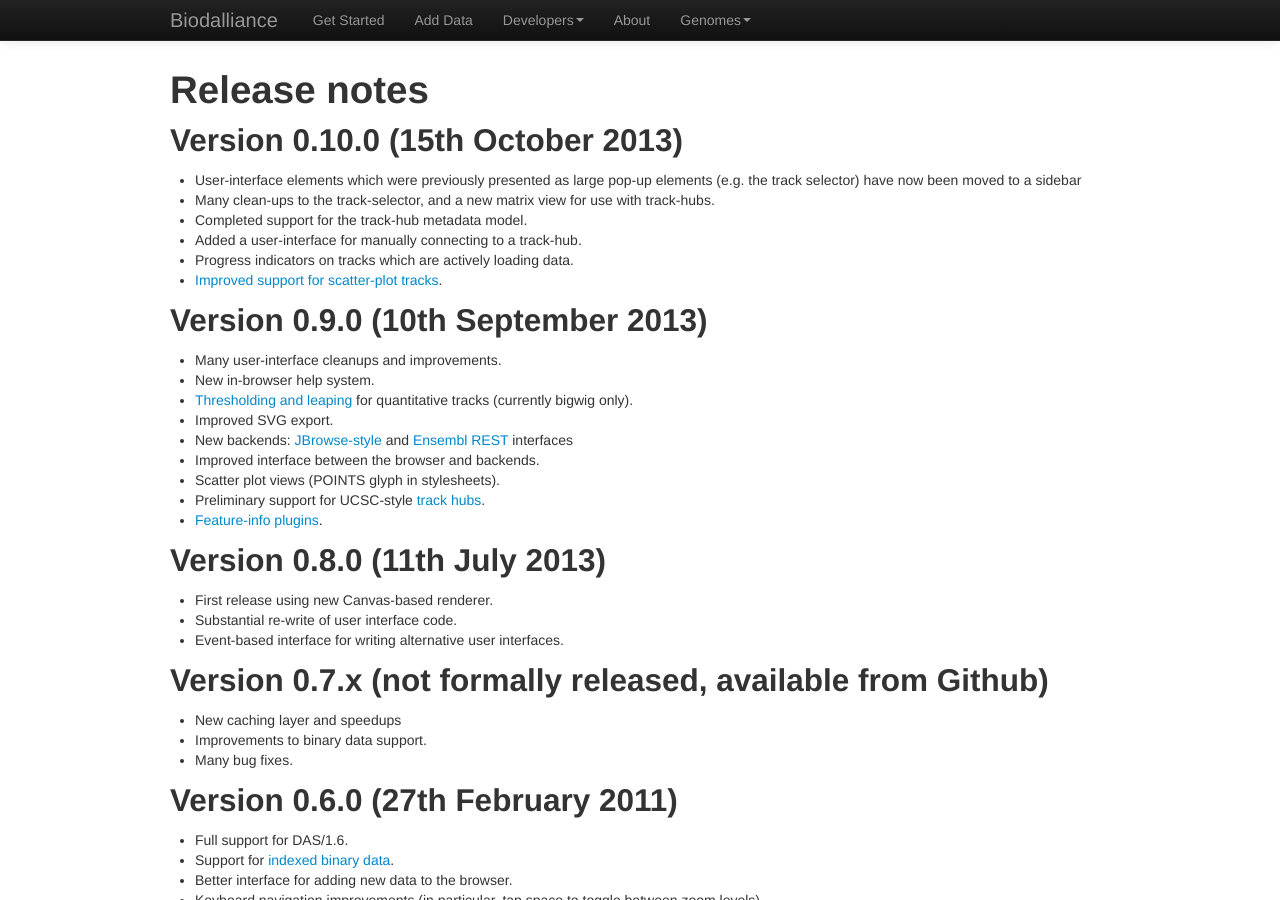
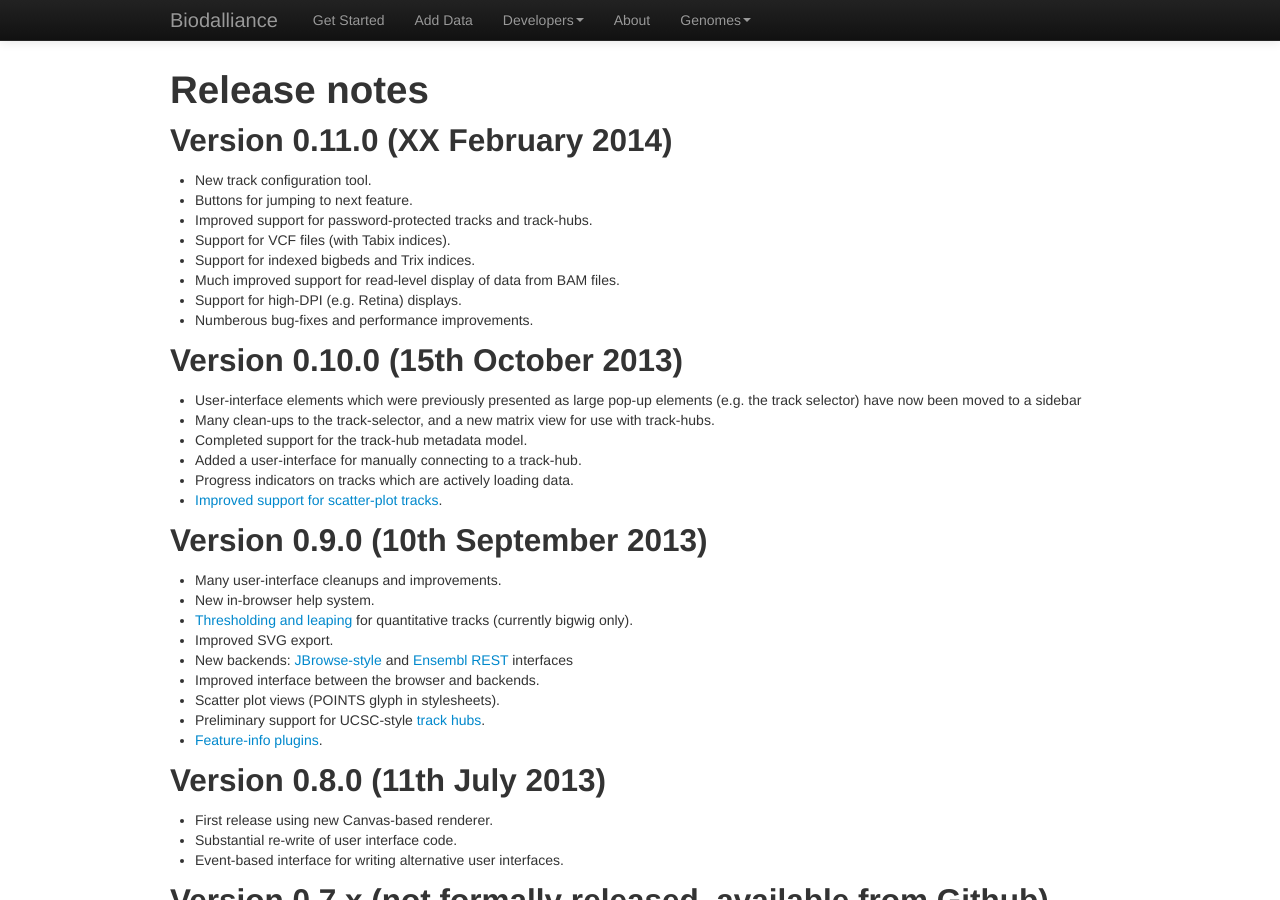
Before and after one commit to biodalliance/dalliance-web, a Jekyll site: the page built from notes.md, in a window 1280 px wide and 900 px high. Built offline with Jekyll 4.4.1, drawn with Linux system fonts in a browser that asks for light colours.

Commit message:
Newer data on front page.

```diff
--- a/_config.yml
+++ b/_config.yml
@@ -1,3 +1,3 @@
 name: Biodalliance
 pygments: true
-uiprefix: http://www.biodalliance.org/release-0.10
+uiprefix: http://www.biodalliance.org/release-0.11
--- a/notes.md
+++ b/notes.md
@@ -2,6 +2,18 @@
 layout: page
 title: Release notes
 ---
+
+Version 0.11.0 (XX February 2014)
+-------------
+
+ * New track configuration tool.
+ * Buttons for jumping to next feature.
+ * Improved support for password-protected tracks and track-hubs.
+ * Support for VCF files (with Tabix indices).
+ * Support for indexed bigbeds and Trix indices.
+ * Much improved support for read-level display of data from BAM files.
+ * Support for high-DPI (e.g. Retina) displays.
+ * Numberous bug-fixes and performance improvements.
 
 Version 0.10.0 (15th October 2013)
 -------------
```
Also changed, not shown: index.html (+68 -28 lines).
